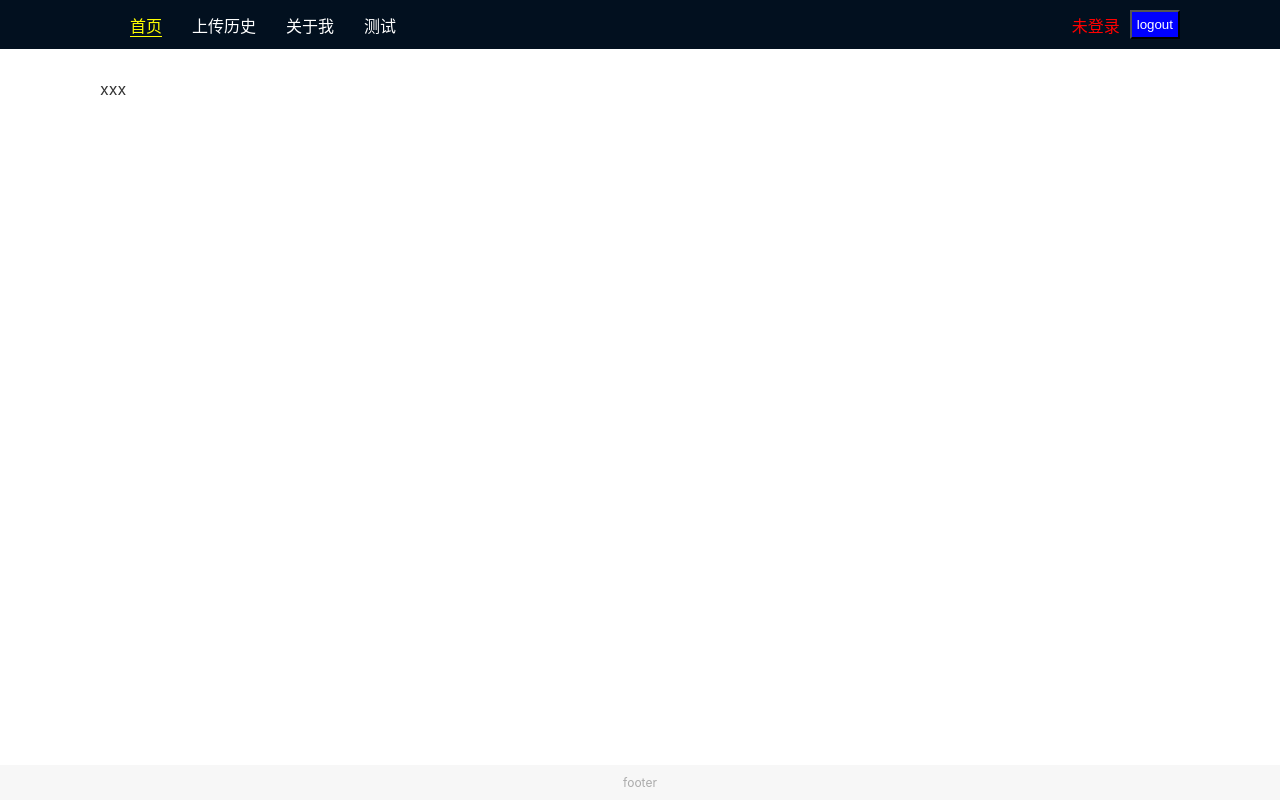
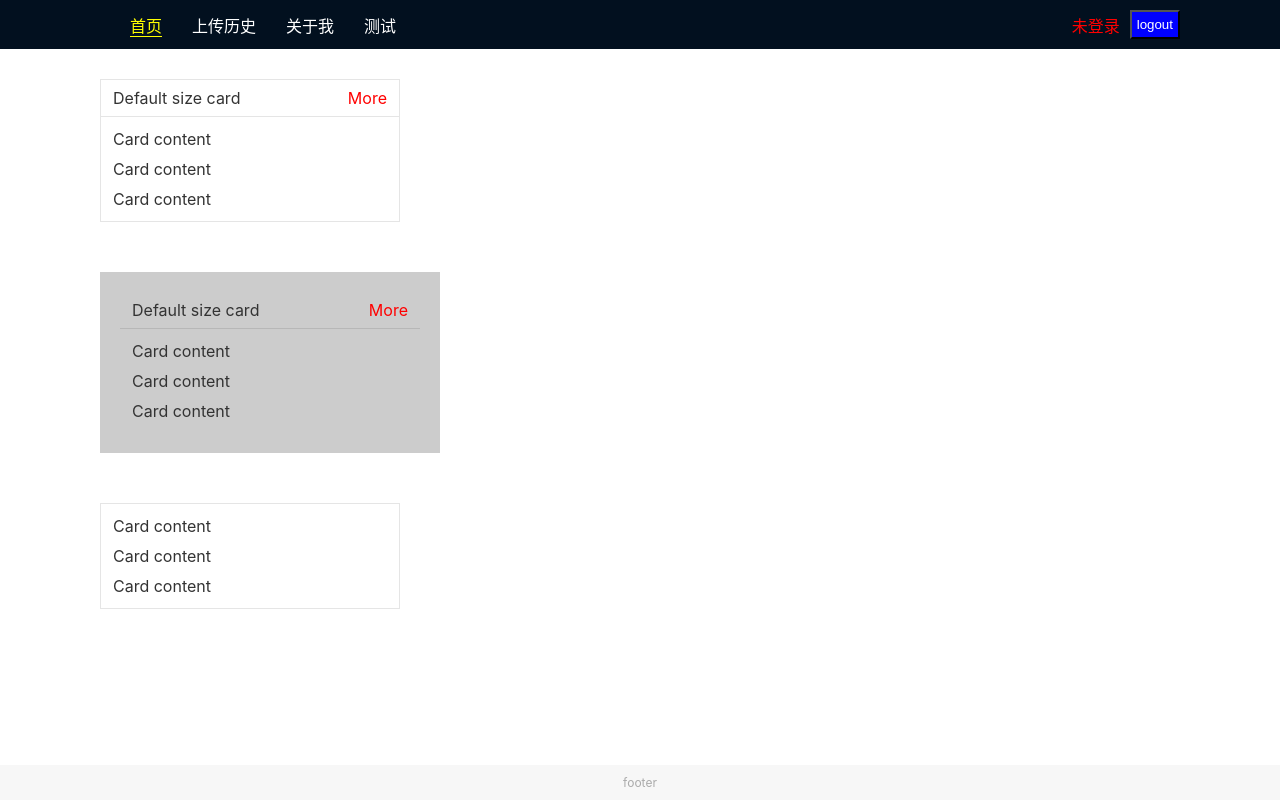
Before and after one commit to leigp555/react-ui-lib, a React app: page /#/ in a window 1280 px wide. Built offline with nearby package versions, Linux system fonts and the light colour scheme.

Commit message:
feat: 完成card组件

```diff
--- /dev/null
+++ b/src/lib/Card/Card.tsx
@@ -0,0 +1,53 @@
+import React, { HTMLAttributes } from 'react';
+import styled from 'styled-components';
+import classNames from 'classnames';
+
+interface Props extends HTMLAttributes<HTMLDivElement> {
+  children?: React.ReactNode;
+  cardTitle?: React.ReactNode;
+  action?: React.ReactNode;
+  bordered?: boolean;
+}
+const CardStyled = styled.div`
+  &.bordered {
+    border: 1px solid rgba(0, 0, 0, 0.1);
+  }
+  > .title {
+    padding: 8px 12px;
+    display: flex;
+    align-items: center;
+    justify-content: space-between;
+    border-bottom: 1px solid rgba(0, 0, 0, 0.1);
+    > .cardTitle,
+    .action {
+      display: flex;
+      align-items: center;
+    }
+  }
+  > .content {
+    display: flex;
+    flex-direction: column;
+    padding: 12px;
+    gap: 10px;
+  }
+`;
+const Card: React.FC<Props> = (props) => {
+  const { children, cardTitle, bordered, action, ...rest } = props;
+  return (
+    <CardStyled {...rest} className={classNames(`${bordered ? 'bordered' : ''}`)}>
+      <div className="title" style={{ display: cardTitle ? 'flex' : 'none' }}>
+        <div className="cardTitle">{cardTitle}</div>
+        <div className="action">{action}</div>
+      </div>
+      <div className={classNames('content')}>{children}</div>
+    </CardStyled>
+  );
+};
+Card.defaultProps = {
+  children: '',
+  cardTitle: '',
+  action: '',
+  bordered: true
+};
+
+export default Card;
--- a/src/pages/Home.tsx
+++ b/src/pages/Home.tsx
@@ -1,5 +1,6 @@
 import React from 'react';
 import styled from 'styled-components';
+import Card from '../lib/Card/Card';
 
 const Wrap = styled.div`
   display: flex;
@@ -19,7 +20,44 @@ const Wrap = styled.div`
 const Home: React.FC = () => {
   return (
     <Wrap>
-      <div className="row">xxx</div>
+      <div className="row">
+        <Card
+          cardTitle="Default size card"
+          action={
+            <a href="/#" style={{ color: 'red' }}>
+              More
+            </a>
+          }
+          style={{ width: 300 }}
+        >
+          <p>Card content</p>
+          <p>Card content</p>
+          <p>Card content</p>
+        </Card>
+      </div>
+      <div className="row" style={{ backgroundColor: '#ccc', padding: '20px' }}>
+        <Card
+          bordered={false}
+          cardTitle="Default size card"
+          action={
+            <a href="/#" style={{ color: 'red' }}>
+              More
+            </a>
+          }
+          style={{ width: 300 }}
+        >
+          <p>Card content</p>
+          <p>Card content</p>
+          <p>Card content</p>
+        </Card>
+      </div>
+      <div className="row">
+        <Card style={{ width: 300 }}>
+          <p>Card content</p>
+          <p>Card content</p>
+          <p>Card content</p>
+        </Card>
+      </div>
     </Wrap>
   );
 };
```
